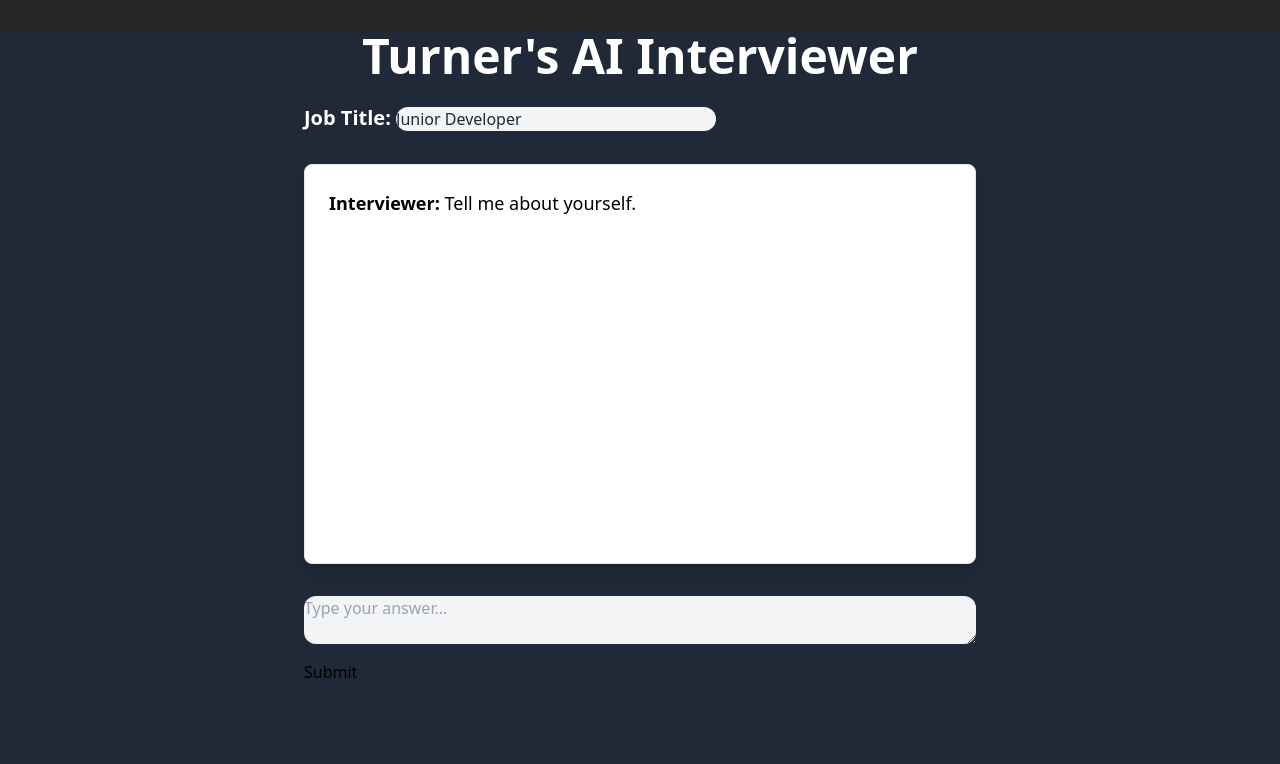
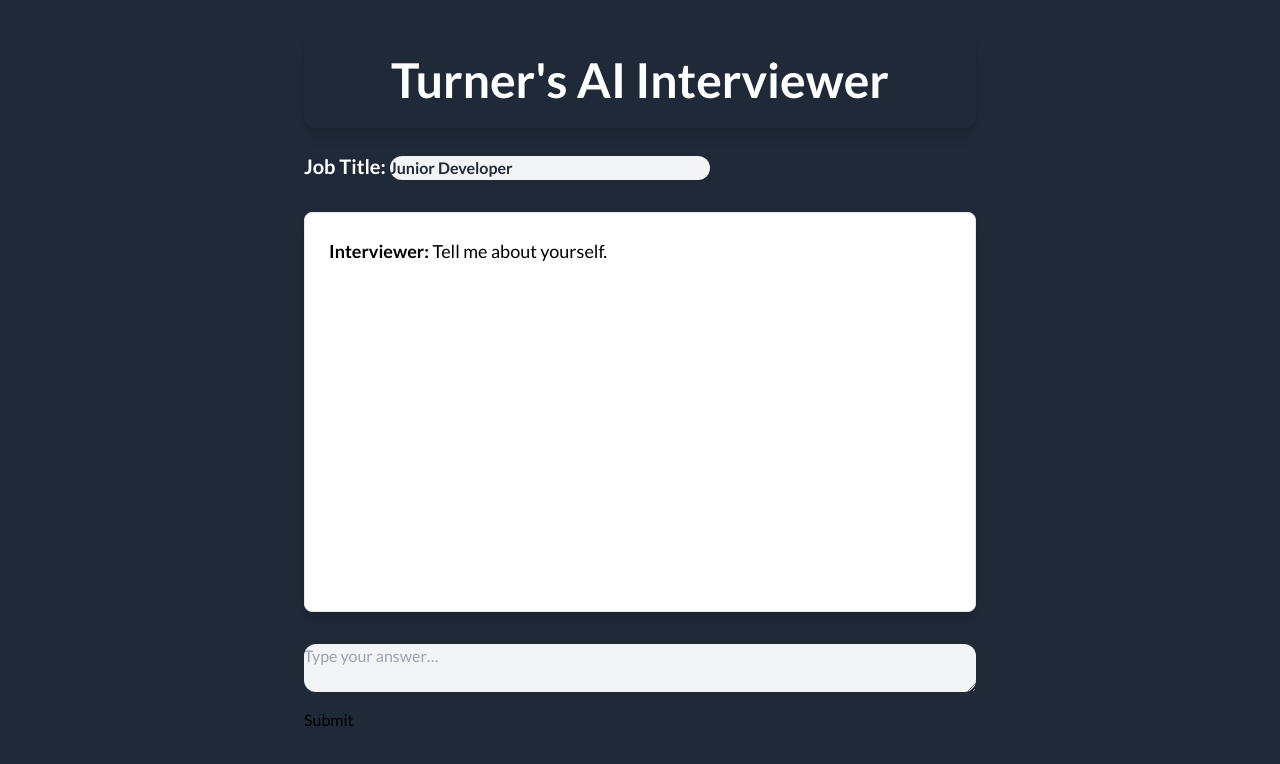
Before and after one commit to FullAPNunu/Mission-03, a React (Vite) app in the folder frontend/: page / in a window 1280 px wide. Shown: the top 764 px of the page. Built offline with nearby package versions, Linux system fonts and the light colour scheme.

Commit message:
Frontend- Redesign title and input sections for clearer user flow

```diff
--- a/frontend/src/App.jsx
+++ b/frontend/src/App.jsx
@@ -32,10 +32,13 @@ export default function App() {
 
   return (
     <div className="min-h-screen bg-gray-800">
-      <div className="max-w-2xl mx-auto my-8 font-sans">
-        <h1 className="text-5xl font-bold mb-6 text-white text-center">
-          Turner's AI Interviewer
-        </h1>
+      <div className="max-w-2xl mx-auto my-8 ">
+        {/* Title block with primary color */}
+        <div className="mb-6">
+          <div className="rounded-xl bg-primary text-white text-center py-6 shadow-lg">
+            <h1 className="text-5xl font-bold m-0">Turner's AI Interviewer</h1>
+          </div>
+        </div>
 
         {/* Job title input */}
         <label className="block mb-4 text-white">
@@ -44,7 +47,7 @@ export default function App() {
             value={jobTitle}
             onChange={(e) => setJobTitle(e.target.value)}
             placeholder="e.g., Junior Developer"
-            className="input input-bordered input-lg w-80 bg-gray-100 text-gray-800 rounded-xl"
+            className="input input-bordered input-lg w-80 bg-gray-100 text-gray-800 text-primary font-bold rounded-xl"
           />
         </label>
 
@@ -52,7 +55,9 @@ export default function App() {
         <div className="border rounded-lg p-6 h-96 min-h-[400px] overflow-y-auto bg-white my-8 shadow-lg text-lg text-black">
           {log.map((m, i) => (
             <div key={i} className="mb-2">
-              <strong>
+              <strong
+                className={m.role === "user" ? "text-primary" : "text-black"}
+              >
                 {m.role === "interviewer" ? "Interviewer" : "Me"}:
               </strong>{" "}
               {m.text}
--- a/frontend/src/index.css
+++ b/frontend/src/index.css
@@ -16,7 +16,20 @@
 /* Reset margin, but use Tailwind for layout */
 body {
   margin: 0;
+  padding: 0;
   min-width: 320px;
   min-height: 100vh;
-  background: #27272a;
+  background: #1f2937;
 }
+
+html {
+  margin: 0;
+  padding: 0;
+  background: #1f2937;
+  box-sizing: border-box;
+}
+
+html,
+body {
+  background: #1f2937 !important;
+}
```
